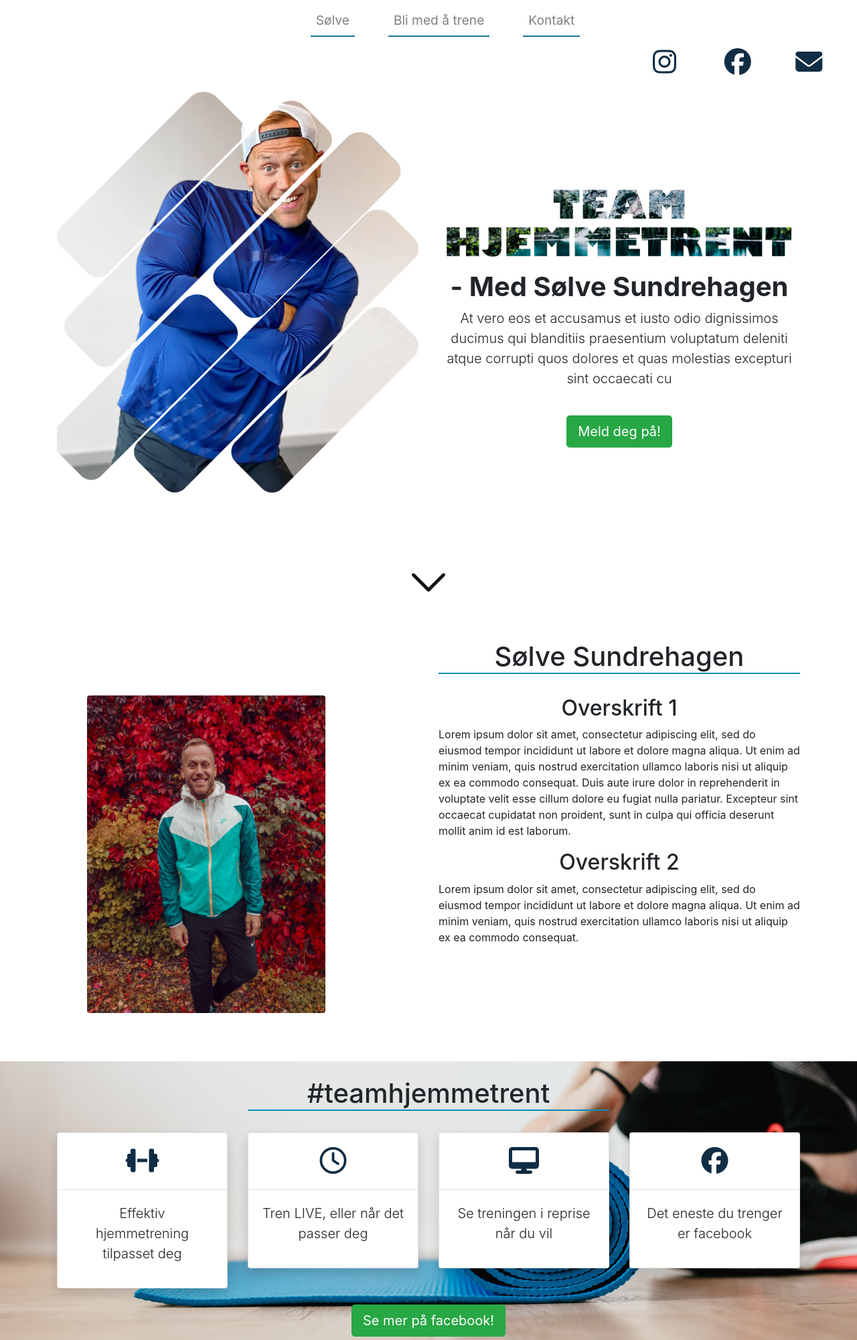
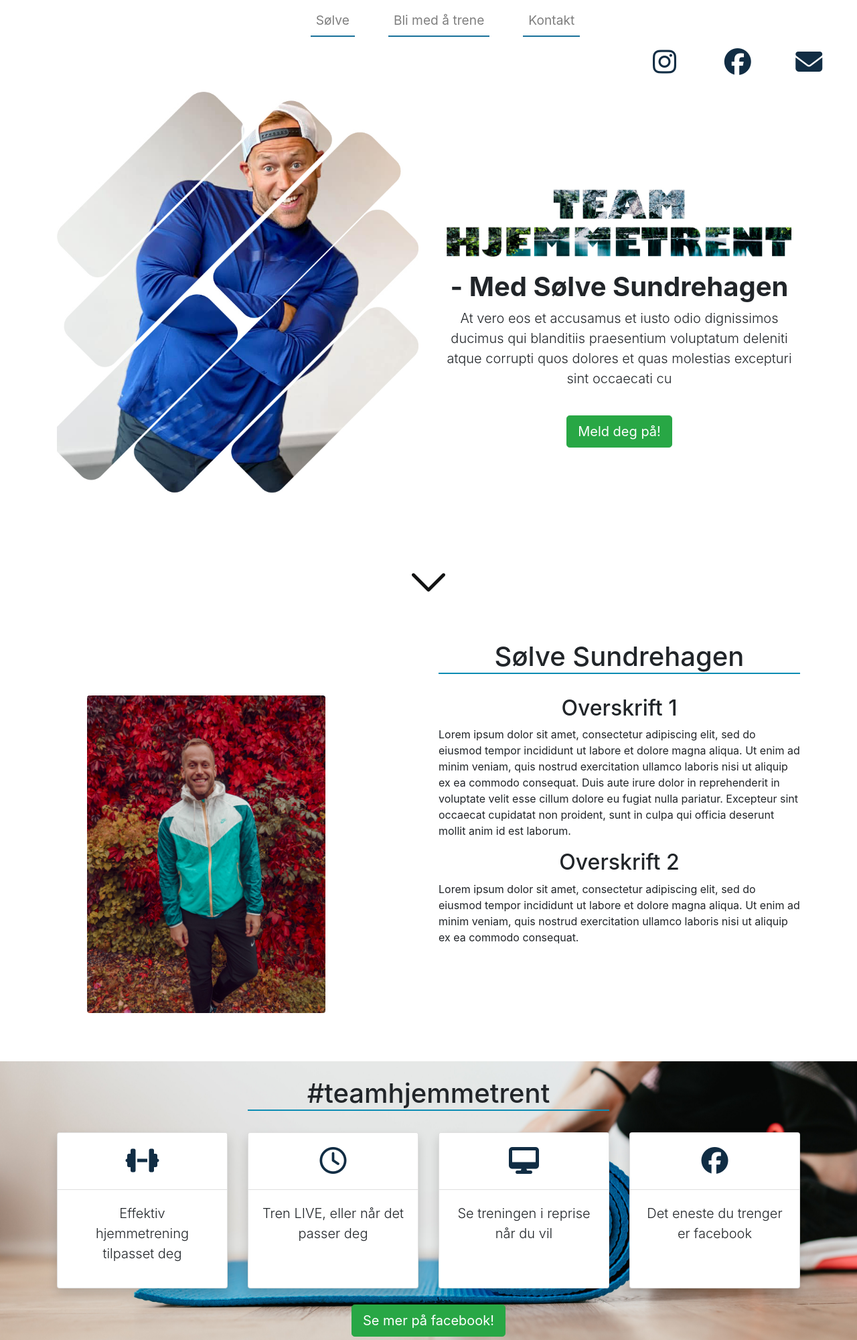
Before and after one commit to mariusgronli/solve_hjemmeside, a Django app: page / in a window 1280 px wide. Shown: the top 2000 px of the page at 67% size. Run offline with Django 3.2, Linux system fonts and the light colour scheme; some libraries are stand-ins or nearby versions; some web fonts are replaced.

Commit message:
added card deck

```diff
--- a/hjemmeside/templates/hjemmeside/index.html
+++ b/hjemmeside/templates/hjemmeside/index.html
@@ -192,6 +192,7 @@
       <br>
       <div class="row">
         <div class="col-sm">
+          <div class="card-deck">
             <div class="card shadow">
               <div class="card-header text-center" style="background:white;">
                 <span class="i-size"><i class="fas fa-dumbbell"></i></span>
@@ -201,8 +202,6 @@
               </div>
             </div>
 
-        </div>
-        <div class="col-sm">
             <div class="card shadow">
               <div class="card-header text-center" style="background:white;">
                 <span class="i-size"><i class="far fa-clock"></i></span>
@@ -211,8 +210,7 @@
                 <p class="lead"> Tren LIVE, eller når det passer deg </p>
               </div>
             </div>
-        </div>
-        <div class="col-sm">
+
             <div class="card shadow">
               <div class="card-header text-center" style="background:white;">
                 <span class="i-size"><i class="fas fa-desktop"></i></span>
@@ -221,8 +219,7 @@
                 <p class="lead"> Se treningen i reprise når du vil </p>
               </div>
             </div>
-        </div>
-        <div class="col-sm">
+
             <div class="card shadow">
               <div class="card-header text-center" style="background:white;">
                 <span class="i-size"><i class="fab fa-facebook"></i></span>
@@ -231,8 +228,11 @@
                 <p class="lead"> Det eneste du trenger er facebook </p>
               </div>
             </div>
-        </div>
-      </div>
+
+
+          </div> <!-- end card deck -->
+        </div> <!-- end column -->
+      </div> <!-- end row -->
       <br>
       <div class="row">
         <div class="col-lg text-center">
@@ -242,6 +242,7 @@
       <br>
     </div> <!--End container -->
   </div> <!--End wrapperBg -->
+
   <br><br><br>
   <div class="container">
     <div class="row">
```
Lines whose indentation alone changed are shown as unchanged.
